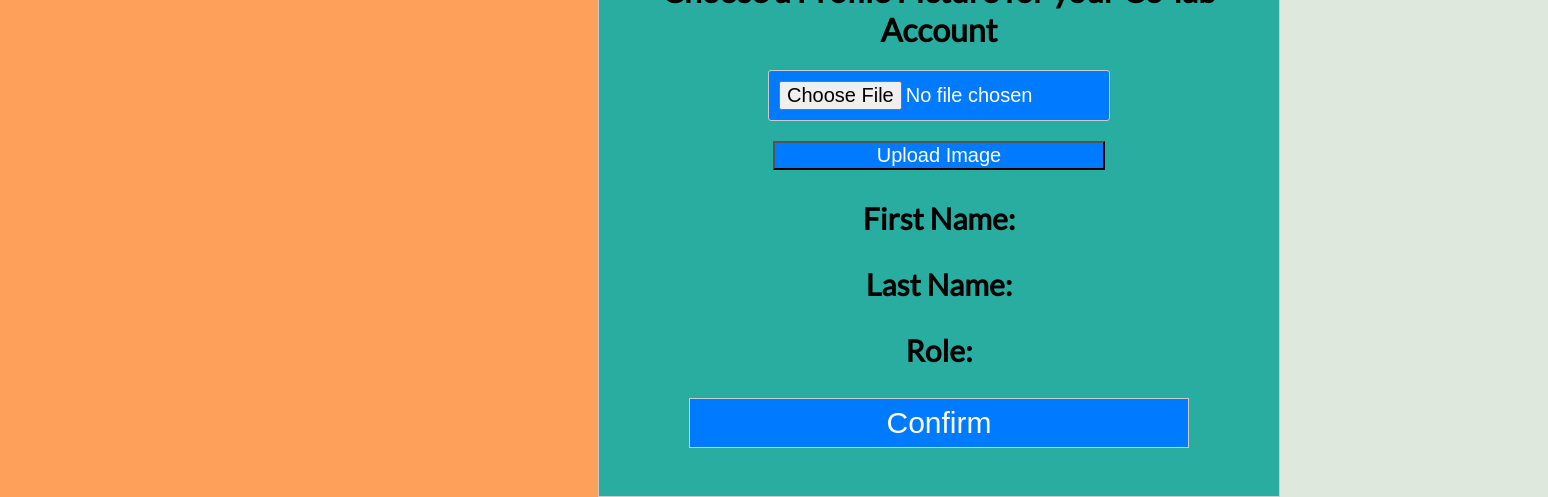
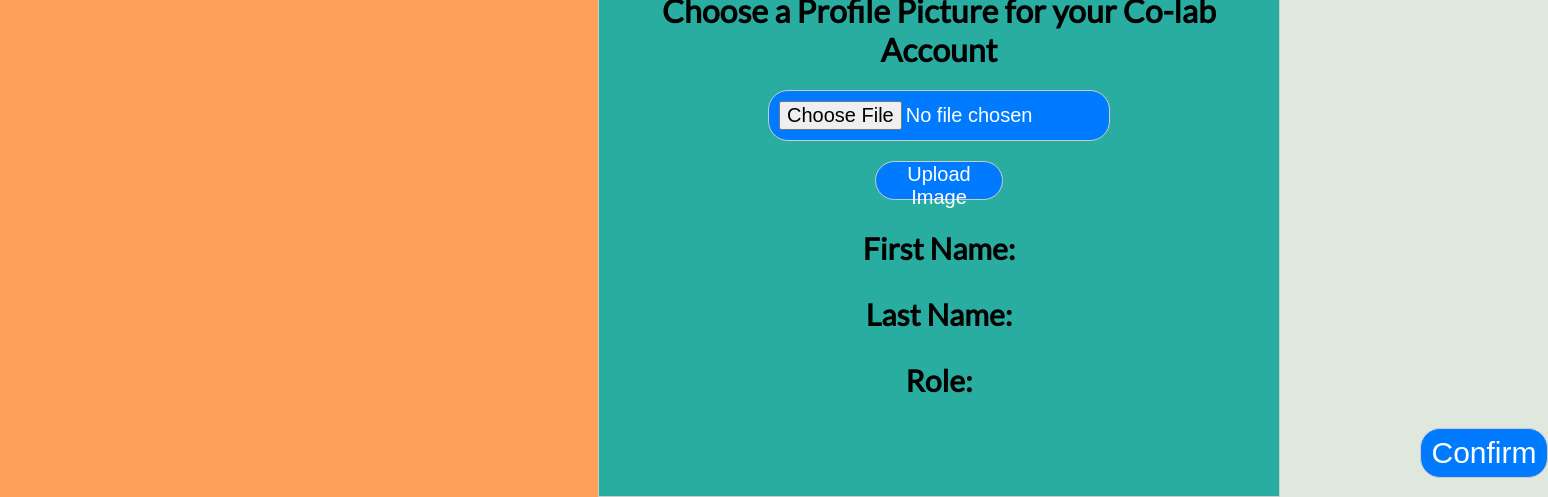
Before and after one commit to nazeemahmed21/SE-colab, a React (Create React App) app: page /profile-setup in a window 1280 px wide. Shown: the part 313-810 px from the top of the page, 1548 px wide, since content can reach past the window. Built offline with nearby package versions, Linux system fonts and the light colour scheme.

Commit message:
css additions

```diff
--- a/src/pages/profilesetup.js
+++ b/src/pages/profilesetup.js
@@ -115,7 +115,7 @@ const ProfileSetup = () => {
           marginBottom: '20px',
           padding: '10px',
           border: '1px solid #ccc',
-          borderRadius: '3px',
+          borderRadius: '20px',
           fontSize: '20px',
           textAlign: 'center',
           backgroundColor: '#007bff',
@@ -127,7 +127,10 @@ const ProfileSetup = () => {
           cursor: 'pointer',
           margin: 0,
           fontSize: '20px',
-          width: '52%'
+          width: '20%',
+          height: '5%',
+          border: '1px solid #ccc',
+          borderRadius: '20px',
         }}>Upload Image</button>
         <div className='pfp-user-info' style={{
           fontSize: '30px',
@@ -144,9 +147,12 @@ const ProfileSetup = () => {
           cursor: 'pointer',
           margin: 0,
           fontSize: '30px',
-            width: '500px',
+          width: '10%',
           height: '50px',
           border: '1px solid #ccc',
+          borderRadius: '20px',
+          position: 'absolute',
+          left: '1420px'
         }} onClick={navigateToLogin}>Confirm</button>
         </div>
         <div className='pfp-image-container' style={{
```
